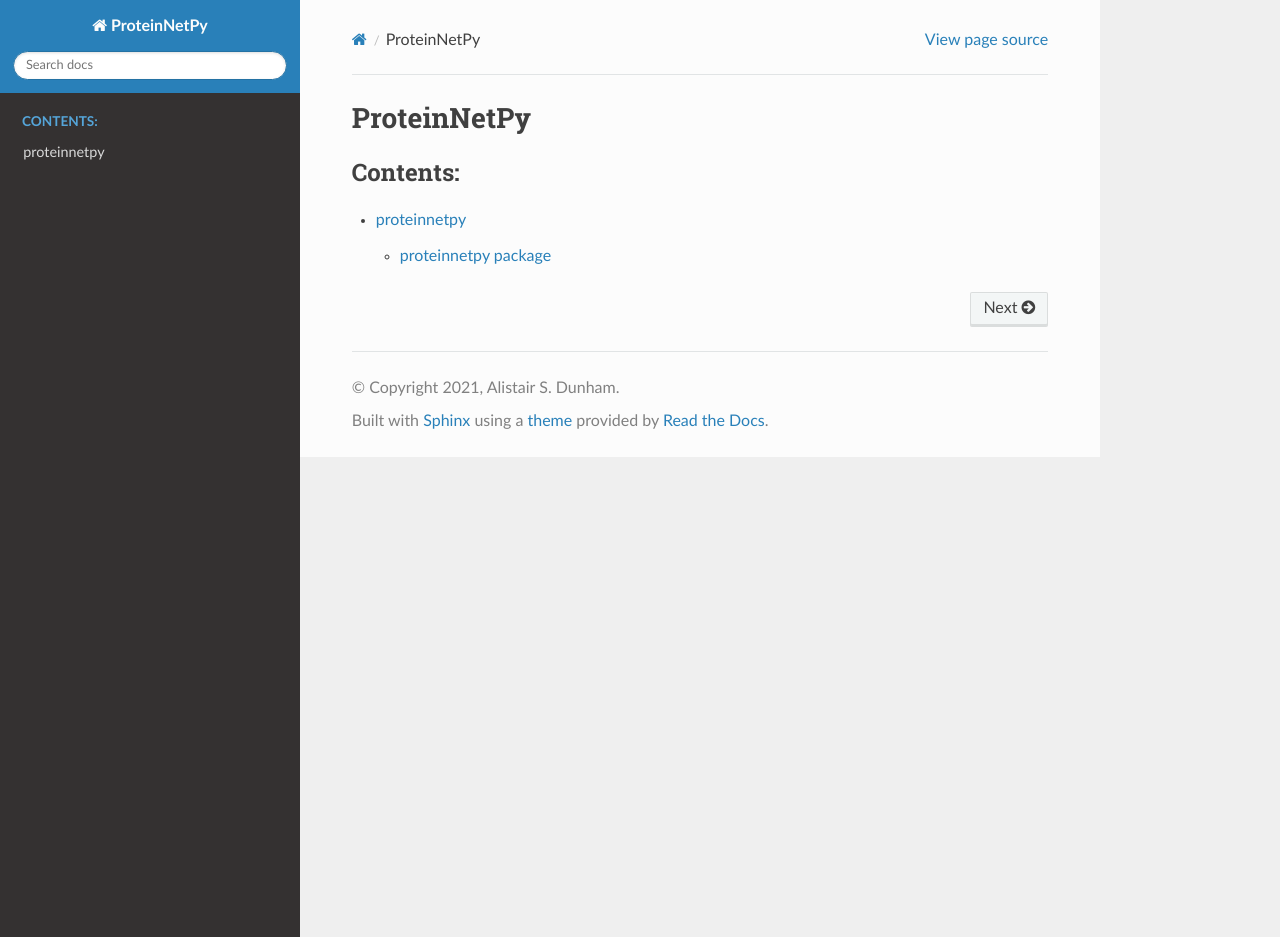
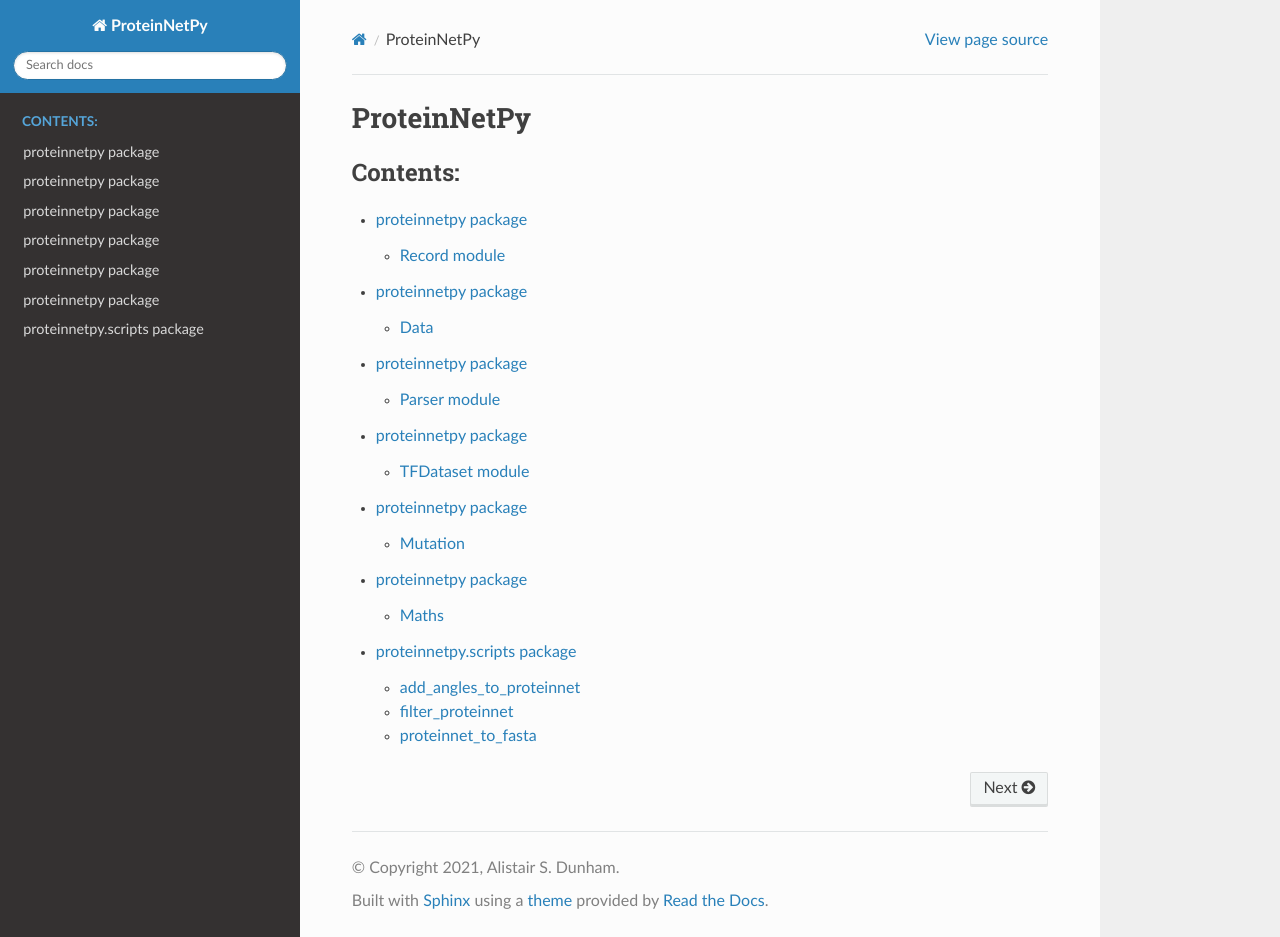
Before and after one commit to allydunham/proteinnetpy, a Sphinx documentation site: the page built from docs/source/index.rst, in a window 1280 px wide and 937 px high. Built offline with Sphinx 7.4.7 and the Read the Docs theme 2.0.0, drawn with Linux system fonts in a browser that asks for light colours.

Commit message:
Updated docs format

```diff
--- a/docs/source/conf.py
+++ b/docs/source/conf.py
@@ -29,7 +29,7 @@ release = '0.5.2'
 # extensions coming with Sphinx (named 'sphinx.ext.*') or your custom
 # ones.
 extensions = [
-    'sphinx.ext.autodoc', 'sphinx.ext.napoleon', 'sphinx_rtd_theme'
+    'sphinx.ext.autodoc', 'sphinx.ext.napoleon', 'sphinx_rtd_theme', 'sphinxarg.ext'
 ]
 
 # Napoleon conf
--- /dev/null
+++ b/docs/source/data.rst
@@ -0,0 +1,10 @@
+proteinnetpy package
+====================
+
+Data
+------------------------
+
+.. automodule:: proteinnetpy.data
+   :members:
+   :undoc-members:
+   :show-inheritance:
--- a/docs/source/index.rst
+++ b/docs/source/index.rst
@@ -5,4 +5,10 @@ ProteinNetPy
    :maxdepth: 2
    :caption: Contents:
 
-   modules
+   record
+   data
+   parser
+   tfdataset
+   mutation
+   maths
+   scripts
--- /dev/null
+++ b/docs/source/maths.rst
@@ -0,0 +1,10 @@
+proteinnetpy package
+====================
+
+Maths
+-------------------------
+
+.. automodule:: proteinnetpy.maths
+   :members:
+   :undoc-members:
+   :show-inheritance:
--- /dev/null
+++ b/docs/source/mutation.rst
@@ -0,0 +1,10 @@
+proteinnetpy package
+====================
+
+Mutation
+----------------------------
+
+.. automodule:: proteinnetpy.mutation
+   :members:
+   :undoc-members:
+   :show-inheritance:
--- /dev/null
+++ b/docs/source/parser.rst
@@ -0,0 +1,10 @@
+proteinnetpy package
+====================
+
+Parser module
+--------------------------
+
+.. automodule:: proteinnetpy.parser
+   :members:
+   :undoc-members:
+   :show-inheritance:
--- /dev/null
+++ b/docs/source/record.rst
@@ -0,0 +1,10 @@
+proteinnetpy package
+====================
+
+Record module
+--------------------------
+
+.. automodule:: proteinnetpy.record
+   :members:
+   :undoc-members:
+   :show-inheritance:
--- /dev/null
+++ b/docs/source/scripts.rst
@@ -0,0 +1,28 @@
+proteinnetpy.scripts package
+============================
+
+ProteinNetPy contains several utility scripts to help work with ProteinNet files.
+
+add\_angles\_to\_proteinnet
+---------------------------------------
+
+.. argparse::
+   :module: proteinnetpy.scripts.add_angles
+   :func: arg_parser
+   :prog: add_angles_to_proteinnet
+
+filter\_proteinnet
+----------------------------------------------
+
+.. argparse::
+   :module: proteinnetpy.scripts.filter_proteinnet
+   :func: arg_parser
+   :prog: filter_proteinnet
+
+proteinnet\_to\_fasta
+-------------------------------------
+
+.. argparse::
+   :module: proteinnetpy.scripts.to_fasta
+   :func: arg_parser
+   :prog: proteinnet_to_fasta
--- /dev/null
+++ b/docs/source/tfdataset.rst
@@ -0,0 +1,10 @@
+proteinnetpy package
+====================
+
+TFDataset module
+-----------------------------
+
+.. automodule:: proteinnetpy.tfdataset
+   :members:
+   :undoc-members:
+   :show-inheritance:
```
Also changed, not shown: docs/source/modules.rst (deleted, +0 -7 lines), docs/source/proteinnetpy.rst (deleted, +0 -69 lines), docs/source/proteinnetpy.scripts.rst (deleted, +0 -37 lines).
